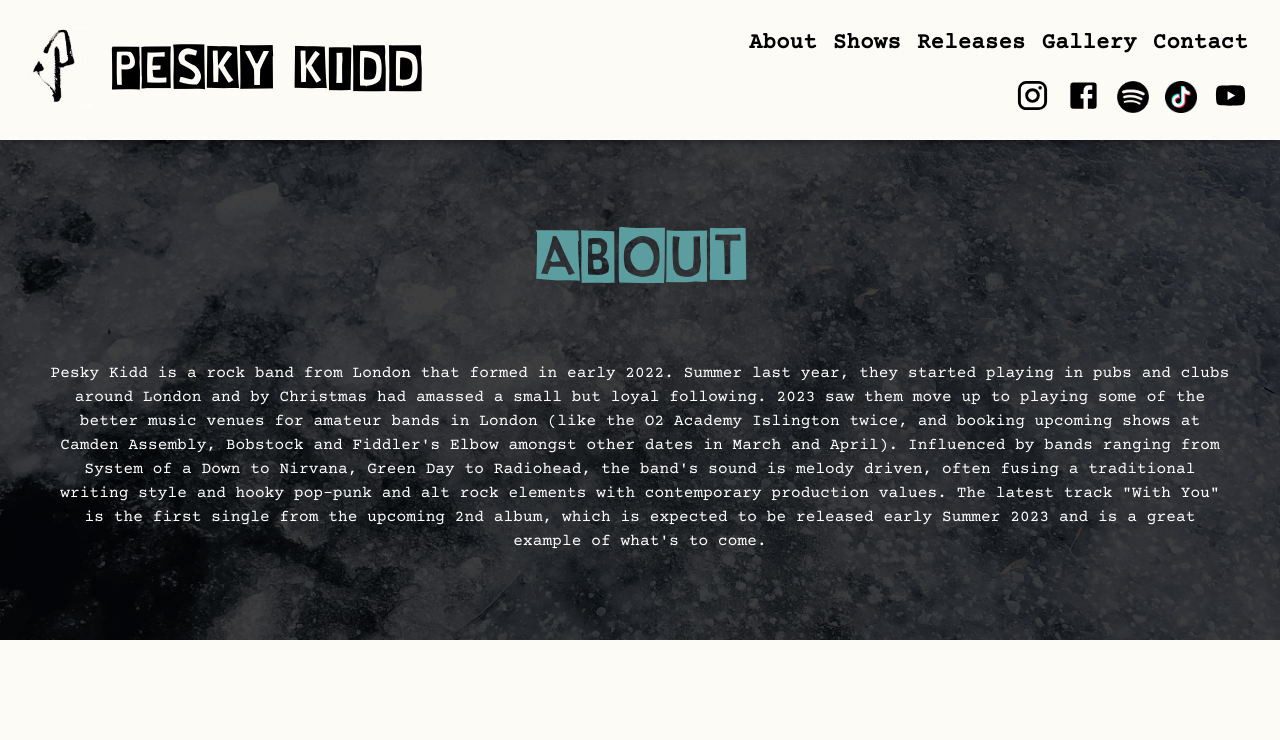
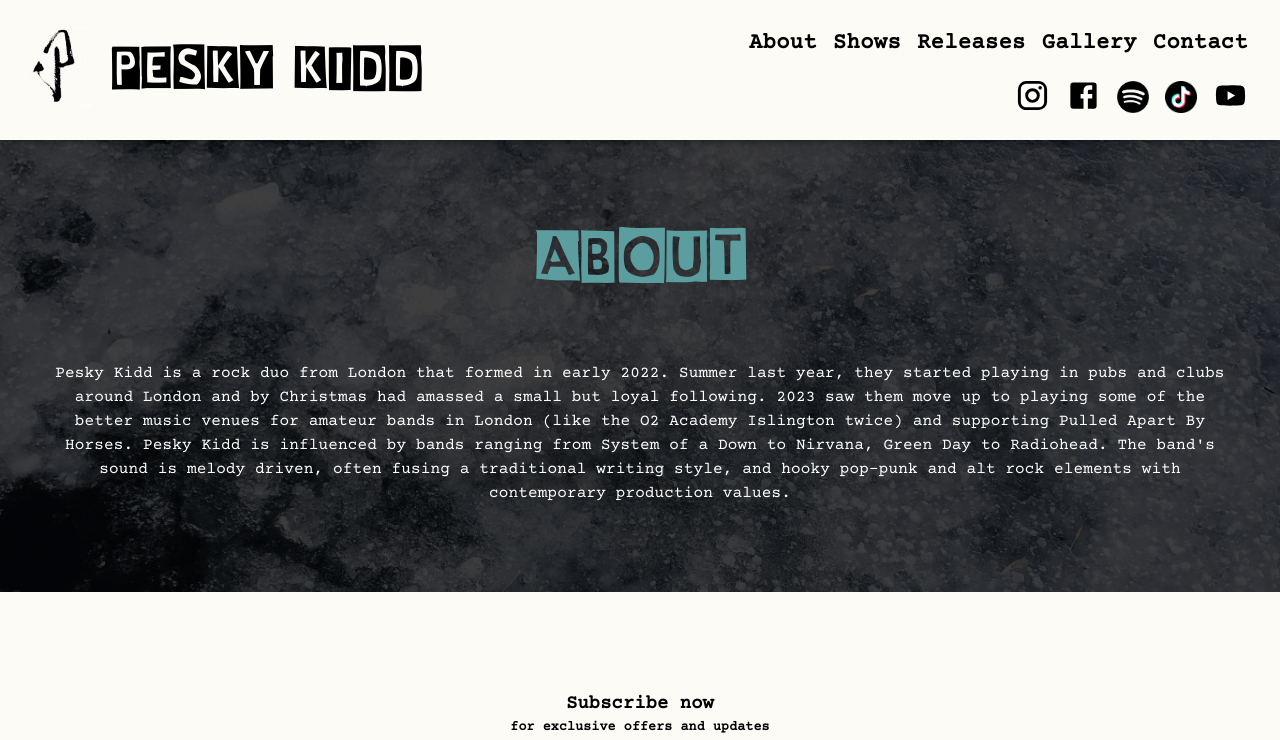
Before and after one commit to AlexJackson01/pesky-kidd-site, a React (Create React App) app in the folder client/: page /about in a window 1280 px wide. Shown: the top 740 px of the page. Built offline with nearby package versions, Linux system fonts and the light colour scheme.

Commit message:
About blurb updated

```diff
--- a/client/src/components/about/Blurb.js
+++ b/client/src/components/about/Blurb.js
@@ -4,19 +4,15 @@ export default function Blurb () {
   return (
     <div className='blurb-div'>
       <p className='band-blurb'>
-        Pesky Kidd is a rock band from London that formed in early
-        2022. Summer last year, they started playing in pubs and clubs around
-        London and by Christmas had amassed a small but loyal following. 2023
-        saw them move up to playing some of the better music venues for amateur
-        bands in London (like the O2 Academy Islington twice, and booking
-        upcoming shows at Camden Assembly, Bobstock and Fiddler's Elbow amongst
-        other dates in March and April). Influenced by bands ranging from System
-        of a Down to Nirvana, Green Day to Radiohead, the band's sound is melody
-        driven, often fusing a traditional writing style and hooky pop-punk and
-        alt rock elements with contemporary production values. The latest
-        track "With You" is the first single from the upcoming 2nd album, which
-        is expected to be released early Summer 2023 and is a great example of
-        what's to come.
+        Pesky Kidd is a rock duo from London that formed in early 2022. Summer
+        last year, they started playing in pubs and clubs around London and by
+        Christmas had amassed a small but loyal following. 2023 saw them move up
+        to playing some of the better music venues for amateur bands in London
+        (like the O2 Academy Islington twice) and supporting Pulled Apart By
+        Horses. Pesky Kidd is influenced by bands ranging from System of a Down
+        to Nirvana, Green Day to Radiohead. The band's sound is melody driven,
+        often fusing a traditional writing style, and hooky pop-punk and alt rock
+        elements with contemporary production values.
       </p>
     </div>
   )
```
